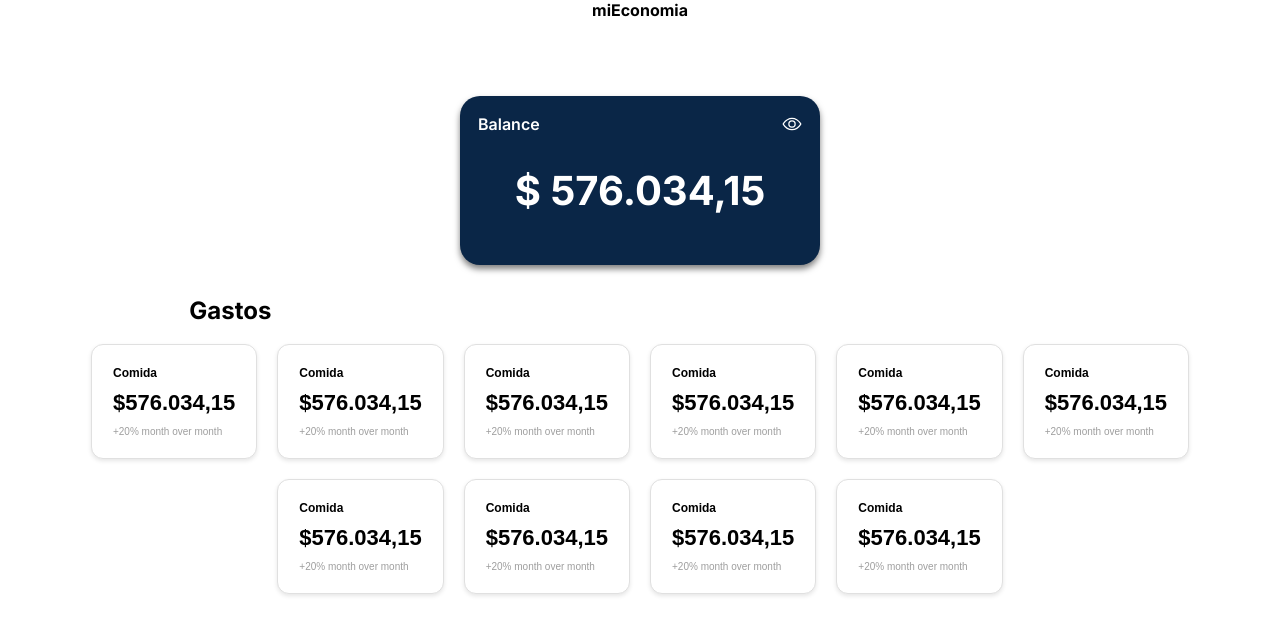
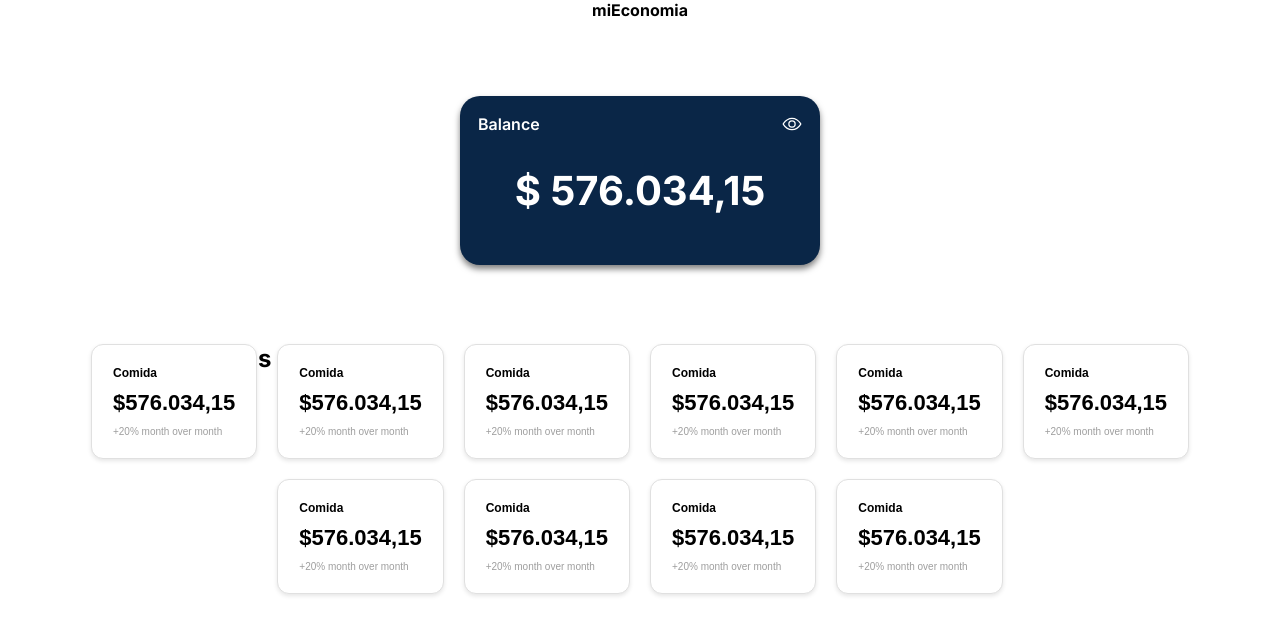
Before and after one commit to LucasCarde/miEconomia, a React (Vite) app: page / in a window 1280 px wide. Shown: the top 634 px of the page. Built offline with nearby package versions, Linux system fonts and the light colour scheme.

Commit message:
Actualizar categoriaContainer.css

```diff
--- a/src/components/CategoriaContainer/categoriaContainer.css
+++ b/src/components/CategoriaContainer/categoriaContainer.css
@@ -1,6 +1,6 @@
 .sectionTitle{
     position: absolute;
-    top: 34%;
+    top: 40%;
     left: 18%;
     transform: translateX(-50%);
     text-align: center;
```
